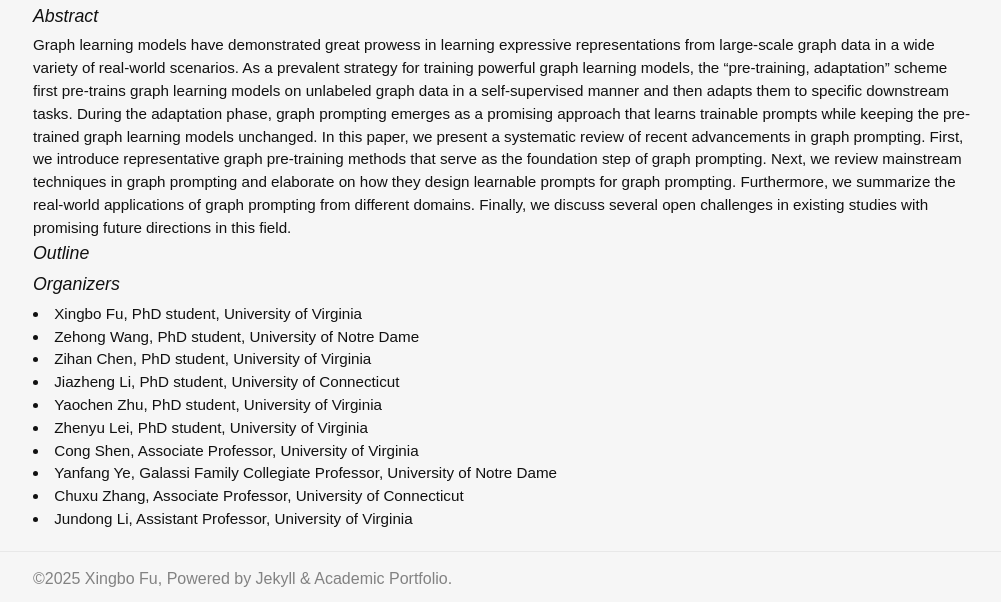
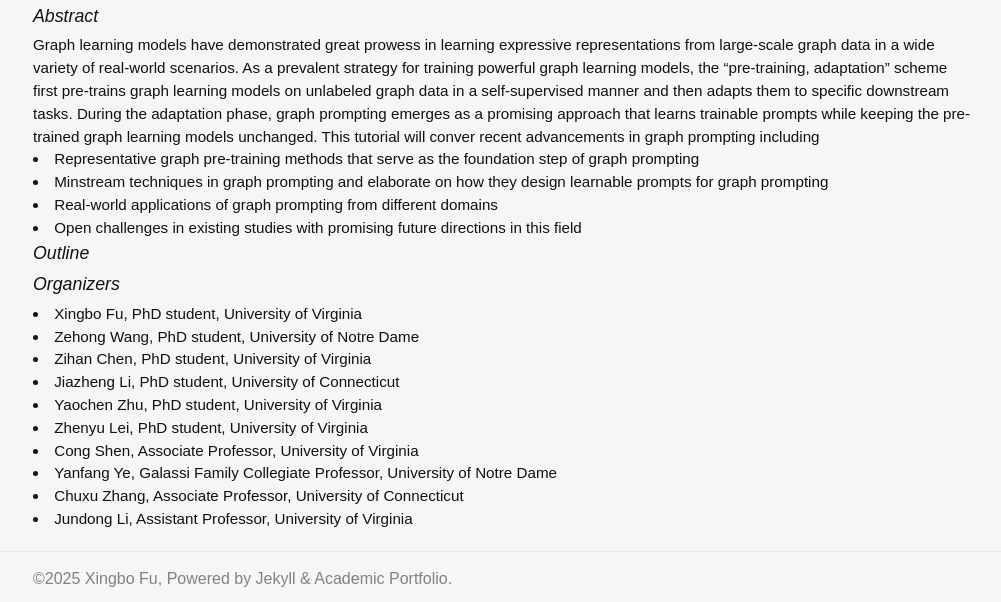
Before and after one commit to xbfu/xbfu.github.io, a Jekyll site: the page built from tutorials/graph-prompting.md, in a window 1280 px wide. Shown: the part 502-1104 px from the top of the page, without its empty margins (137-1138 px from the left). Built offline with Jekyll 4.4.1, drawn with Linux system fonts in a browser that asks for light colours; nearby versions of some CDN libraries.

Commit message:
Update graph-prompting.md

```diff
--- a/tutorials/graph-prompting.md
+++ b/tutorials/graph-prompting.md
@@ -18,11 +18,11 @@ subtitle: Tutorials - Xingbo Fu
 Graph learning models have demonstrated great prowess in learning expressive representations from large-scale graph data in a wide variety of real-world scenarios.
 As a prevalent strategy for training powerful graph learning models, the "pre-training, adaptation" scheme first pre-trains graph learning models on unlabeled graph data in a self-supervised manner and then adapts them to specific downstream tasks.
 During the adaptation phase, graph prompting emerges as a promising approach that learns trainable prompts while keeping the pre-trained graph learning models unchanged.
-In this paper, we present a systematic review of recent advancements in graph prompting.
-First, we introduce representative graph pre-training methods that serve as the foundation step of graph prompting.
-Next, we review mainstream techniques in graph prompting and elaborate on how they design learnable prompts for graph prompting.
-Furthermore, we summarize the real-world applications of graph prompting from different domains.
-Finally, we discuss several open challenges in existing studies with promising future directions in this field.
+This tutorial will conver recent advancements in graph prompting including
+<li>Representative graph pre-training methods that serve as the foundation step of graph prompting</li>
+<li>Minstream techniques in graph prompting and elaborate on how they design learnable prompts for graph prompting</li>
+<li>Real-world applications of graph prompting from different domains</li>
+<li>Open challenges in existing studies with promising future directions in this field</li>
 
 ### Outline
 
```
